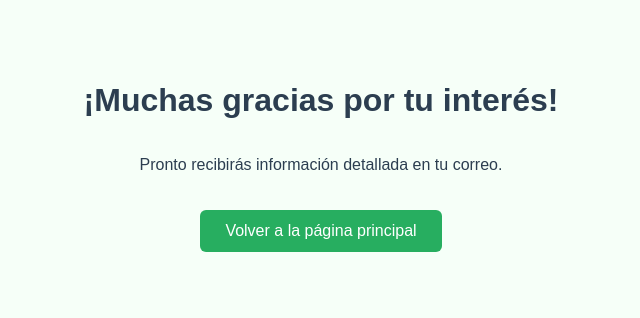
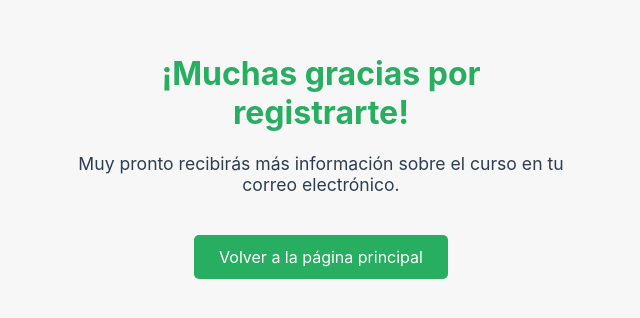
Before and after one commit to HBJSTORE21/landing-aparatologia, a plain HTML site: page gracias.html in a window 1280 px wide. Shown: the part 244-562 px from the top of the page, without its empty margins (319-959 px from the left). Drawn offline with Linux system fonts and the light colour scheme.

Commit message:
Update gracias.html

```diff
--- a/gracias.html
+++ b/gracias.html
@@ -1,38 +1,70 @@
 <!DOCTYPE html>
 <html lang="es">
 <head>
+  <!-- Google Tag Manager -->
+  <script>(function(w,d,s,l,i){w[l]=w[l]||[];w[l].push({'gtm.start':
+  new Date().getTime(),event:'gtm.js'});var f=d.getElementsByTagName(s)[0],
+  j=d.createElement(s),dl=l!='dataLayer'?'&l='+l:'';j.async=true;j.src=
+  'https://www.googletagmanager.com/gtm.js?id='+i+dl;f.parentNode.insertBefore(j,f);
+  })(window,document,'script','dataLayer','GTM-KS5XNKC9');</script>
+  <!-- End Google Tag Manager -->
+
   <meta charset="UTF-8">
   <meta name="viewport" content="width=device-width, initial-scale=1.0">
   <title>¡Muchas gracias!</title>
   <style>
     body {
-            font-family: Arial, sans-serif;
-            background: #f6fff8;
+      margin: 0;
+      font-family: 'Inter', sans-serif;
       display: flex;
+      align-items: center;
       justify-content: center;
-            align-items: center;
       height: 100vh;
-            margin: 0;
-            flex-direction: column;
+      background-color: #f7f7f7;
       text-align: center;
       color: #2c3e50;
     }
-        a {
+
+    .message-box {
+      max-width: 500px;
+    }
+
+    h1 {
+      font-size: 2rem;
+      color: #27ae60;
+    }
+
+    p {
+      font-size: 1.1rem;
+      margin: 20px 0;
+    }
+
+    a.btn {
+      background: #27ae60;
+      color: #fff;
+      padding: 12px 25px;
+      border-radius: 5px;
+      text-decoration: none;
+      font-size: 1rem;
+      display: inline-block;
       margin-top: 20px;
-            text-decoration: none;
-            background-color: #27ae60;
-            color: white;
-            padding: 12px 25px;
-            border-radius: 6px;
     }
-        a:hover {
-            background-color: #219150;
+
+    a.btn:hover {
+      background: #219150;
     }
   </style>
 </head>
 <body>
-    <h1>¡Muchas gracias por tu interés!</h1>
-    <p>Pronto recibirás información detallada en tu correo.</p>
-    <a href="index.html">Volver a la página principal</a>
+  <!-- Google Tag Manager (noscript) -->
+  <noscript><iframe src="https://www.googletagmanager.com/ns.html?id=GTM-KS5XNKC9"
+  height="0" width="0" style="display:none;visibility:hidden"></iframe></noscript>
+  <!-- End Google Tag Manager (noscript) -->
+
+  <div class="message-box">
+    <h1>¡Muchas gracias por registrarte!</h1>
+    <p>Muy pronto recibirás más información sobre el curso en tu correo electrónico.</p>
+    <a href="https://hbjstore21.github.io/landing-aparatologia/" class="btn">Volver a la página principal</a>
+  </div>
 </body>
 </html>
```
Lines whose indentation alone changed are shown as unchanged.
